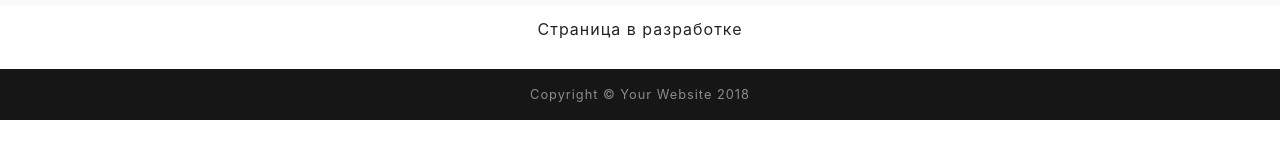
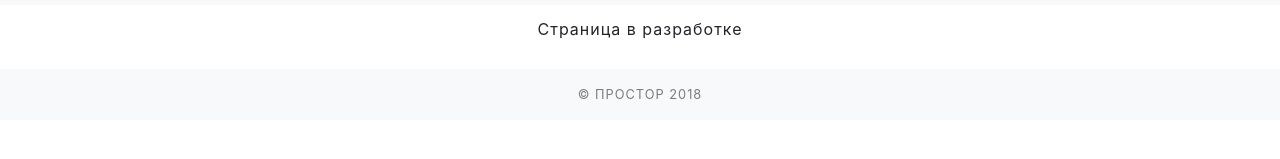
Before and after one commit to artem343/prostor.github.io, a website with bundled scripts: page art.html in a window 1280 px wide. Shown: the part 67-226 px from the top of the page. Built offline with nearby package versions, Linux system fonts and the light colour scheme.

Commit message:
Added title and logo icon. Added footer. Uploaded svg logo

```diff
--- a/art.html
+++ b/art.html
@@ -8,8 +8,8 @@
     <meta name="description" content="">
     <meta name="author" content="">
 
-    <title>Grayscale - Start Bootstrap Theme</title>
-
+    <title>ПРОСТОР</title>
+    <link rel="shortcut icon" type="image/x-icon" href="img/icons8-circle-32.png" />
     <!-- Bootstrap core CSS -->
     <link href="vendor/bootstrap/css/bootstrap.min.css" rel="stylesheet">
 
@@ -82,9 +82,9 @@
     </div>
 
     <!-- Footer -->
-    <footer class="bg-black small text-center text-white-50">
+    <footer class="bg-light small text-center text-black-50">
       <div class="container">
-        Copyright &copy; Your Website 2018
+        &copy; ПРОСТОР 2018
       </div>
     </footer>
 
```
Also changed, not shown: 4-gorizonta.html (+4 -4 lines), about.html (+4 -4 lines), index.html (+3 -2 lines), stages.html (+5 -5 lines), img/icons8-circle-32.png (added), img/logo.svg (added).
